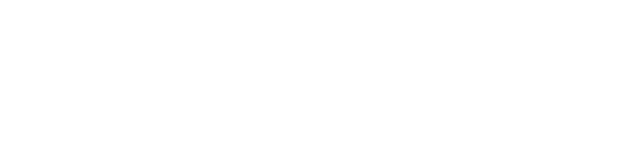
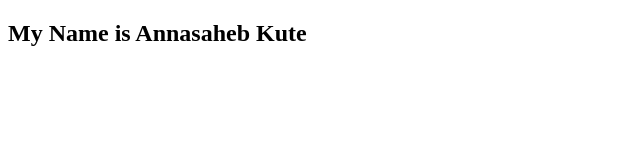
Before and after one commit to annasahebkute/testdemo, a plain HTML site: page index.html in a window 1280 px wide. Shown: the whole page, without its empty margins (0-640 px from the left). Drawn offline with Linux system fonts and the light colour scheme.

Commit message:
name add

```diff
--- a/index.html
+++ b/index.html
@@ -4,9 +4,9 @@
     <meta charset="UTF-8">
     <meta http-equiv="X-UA-Compatible" content="IE=edge">
     <meta name="viewport" content="width=device-width, initial-scale=1.0">
-    <title>Document</title>
+    <title>Annasaheb Kute</title>
 </head>
 <body>
-
+    <h2>My Name is Annasaheb Kute</h2>
 </body>
 </html>
```
